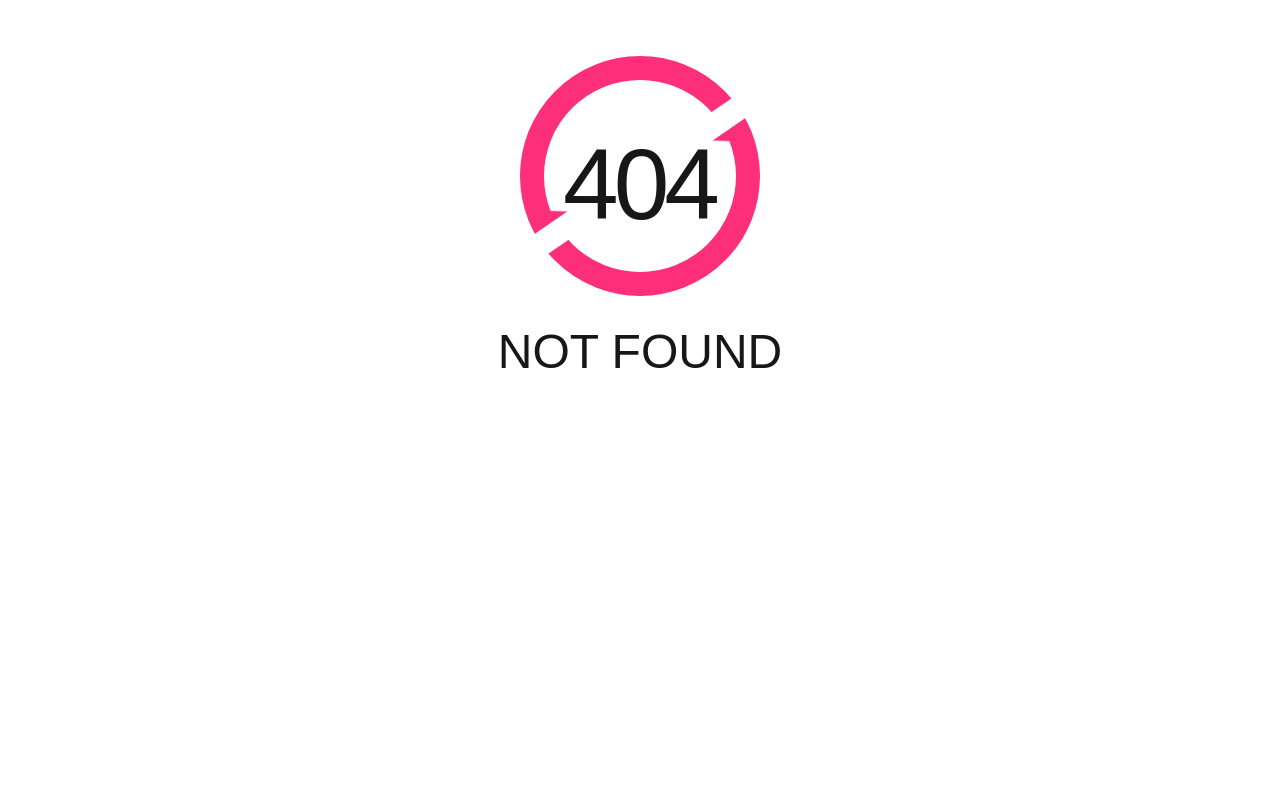
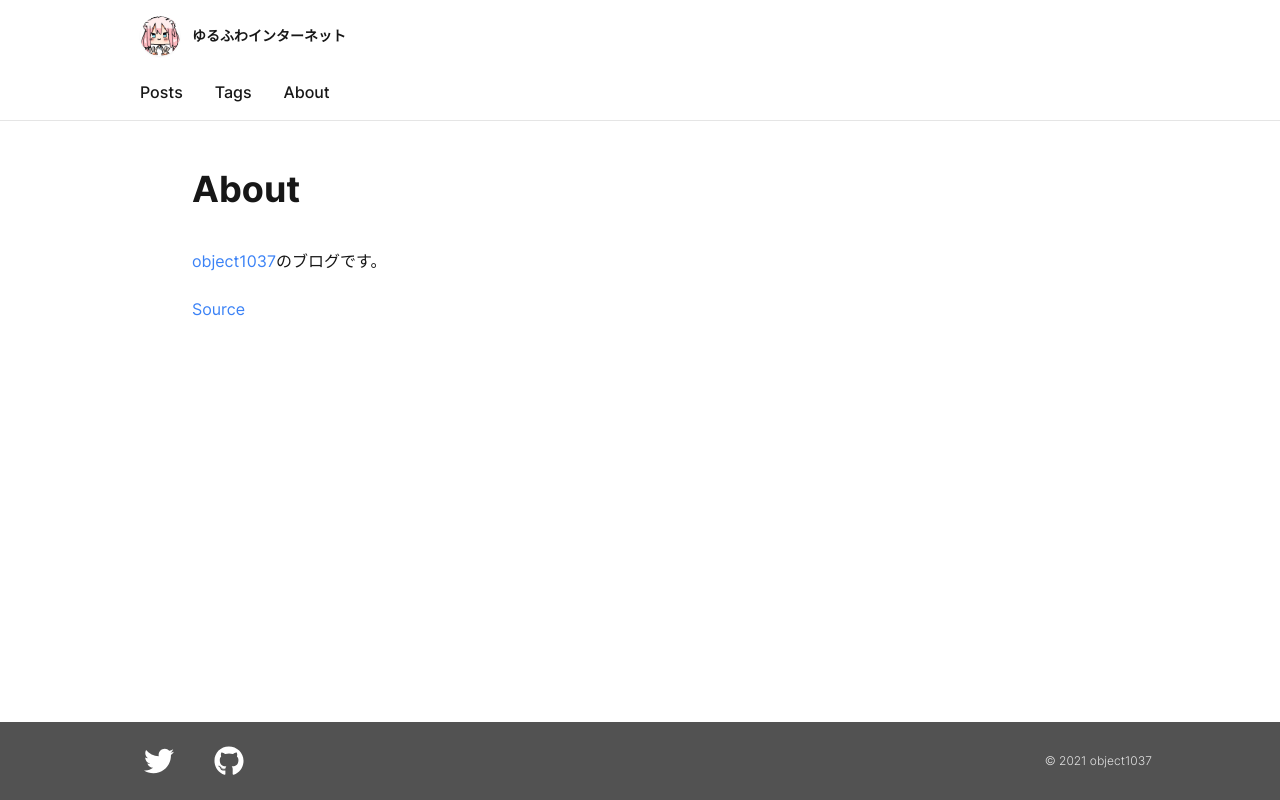
Before and after one commit to object1037/blog, a Next.js app: page /about in a window 1280 px wide. Before the commit this address had no page. Built offline with nearby package versions, Linux system fonts and the light colour scheme; a web font is replaced by a local one.

Commit message:
add about page

```diff
--- a/components/header.tsx
+++ b/components/header.tsx
@@ -77,7 +77,9 @@ export default function Header ({
           <Link href="/tags">
             <a className={clsx(navLinkStyle)}>Tags</a>
           </Link>
-          <a href="https://object1037.dev" target="_blank" rel="noopenner noreferrer" className={clsx(navLinkStyle)}>About</a>
+          <Link href="/about">
+            <a className={clsx(navLinkStyle)}>About</a>
+          </Link>
         </div>
       </div>
     </nav>
--- /dev/null
+++ b/pages/about.tsx
@@ -0,0 +1,31 @@
+import Layout from '../components/layout'
+import { siteTitle, handleName, siteUrl } from '../components/articleLayout'
+import clsx from 'clsx'
+
+export default function About() {
+  const linkStyle = [
+    'text-blue-500',
+    'dark:text-blue-300',
+    'hover:underline'
+  ]
+
+  return (
+    <>
+    <Layout h1="About" title={`このブログについて | ${siteTitle}`} description={`このブログについて | ${handleName}のブログ`} url={`${siteUrl}/about`}>
+      <div className="w-full">
+        <p className="mb-6">
+          <a href="https://object1037.dev" target="_blank" rel="noopener noreferrer" className={clsx(linkStyle)}>
+            {handleName}
+          </a>
+          のブログです。
+        </p>
+        <p>
+          <a href="https://github.com/object1037/blog" target="_blank" rel="noopener noreferrer" className={clsx(linkStyle)}>
+            Source
+          </a>
+        </p>
+      </div>
+    </Layout>
+    </>
+  )
+}
```
